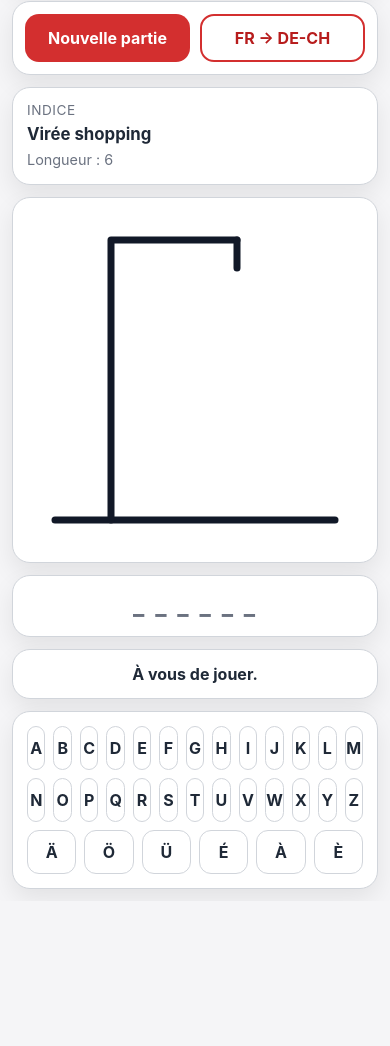
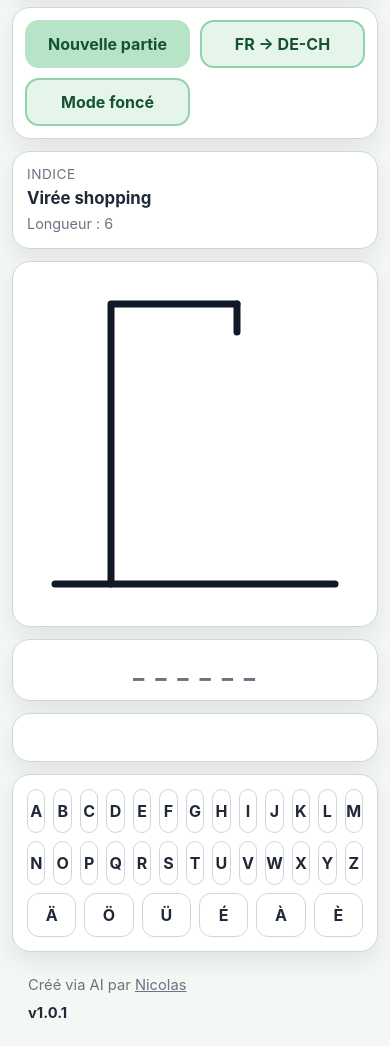
Before and after one commit to NVA-1986/Pendu-2, a website with bundled scripts: page frontend/index.html in a window 390 px wide. Shown: the part 105-1151 px from the top of the page. Before the commit the page ends 1006 px from the top, so only its background shows below. Built offline with nearby package versions, Linux system fonts and the light colour scheme; no server answers; files whose address does not match are found by name.

Commit message:
feat: thème sombre, footer et Matomo
- renomme l'interface avec le titre 'Jeu de pendu en Suisse-allemand'
- supprime le statut initial inutile et ajoute un footer avec mailto et version 1.0.1
- ajoute un mode sombre persistant côté client
- passe les boutons principaux en vert pâle
- ajoute l'intégration Matomo configurable via variables d'environnement
- expose /config.js et met à jour le cache service worker

```diff
--- a/frontend/css/style.css
+++ b/frontend/css/style.css
@@ -3,17 +3,33 @@
 }
 
 :root {
-  color-scheme: light;
-  --bg: #f5f5f7;
+  color-scheme: light dark;
+  --bg: #f4f8f4;
   --panel: #ffffff;
   --text: #1f2937;
   --muted: #6b7280;
-  --primary: #d32f2f;
-  --primary-dark: #b71c1c;
+  --primary: #b7e4c7;
+  --primary-dark: #8fd3aa;
+  --primary-text: #14532d;
   --success: #2e7d32;
   --danger: #455a64;
   --border: #d1d5db;
   --shadow: 0 10px 24px rgba(0, 0, 0, 0.08);
+}
+
+html.theme-dark,
+body.theme-dark {
+  --bg: #0f1720;
+  --panel: #16202b;
+  --text: #e5e7eb;
+  --muted: #9ca3af;
+  --primary: #345f43;
+  --primary-dark: #4f8f63;
+  --primary-text: #eafff0;
+  --success: #7ddc8a;
+  --danger: #f87171;
+  --border: #2b3947;
+  --shadow: 0 10px 24px rgba(0, 0, 0, 0.28);
 }
 
 html,
@@ -82,15 +98,20 @@ button {
   border-radius: 14px;
   padding: 0 16px;
   background: var(--primary);
-  color: #fff;
+  color: var(--primary-text);
   font-weight: 700;
   cursor: pointer;
 }
 
 .action-btn--ghost {
-  background: #fff;
-  color: var(--primary-dark);
-  border: 2px solid var(--primary);
+  background: #e6f5ec;
+  color: var(--primary-text);
+  border: 2px solid var(--primary-dark);
+}
+
+html.theme-dark .action-btn--ghost,
+body.theme-dark .action-btn--ghost {
+  background: #1f2e24;
 }
 
 .hint-card,
@@ -198,6 +219,7 @@ button {
   text-align: center;
   font-weight: 700;
   color: var(--text);
+  min-height: 1.2em;
 }
 
 .keyboard {
@@ -252,6 +274,33 @@ button {
   cursor: not-allowed;
 }
 
+.app-footer {
+  display: flex;
+  justify-content: space-between;
+  gap: 10px;
+  align-items: center;
+  padding: 12px 16px;
+  font-size: 0.92rem;
+  color: var(--muted);
+}
+
+.app-footer a {
+  color: inherit;
+}
+
+.app-version {
+  font-weight: 700;
+  color: var(--text);
+}
+
+@media (max-width: 520px) {
+  .controls,
+  .app-footer {
+    flex-direction: column;
+    align-items: stretch;
+  }
+}
+
 @media (min-width: 700px) {
   body {
     padding: 20px;
--- a/frontend/index.html
+++ b/frontend/index.html
@@ -6,20 +6,32 @@
     <meta name="theme-color" content="#D32F2F" />
     <meta name="apple-mobile-web-app-capable" content="yes" />
     <meta name="apple-mobile-web-app-status-bar-style" content="default" />
-    <title>Pendu Schwiiz</title>
+    <script>
+      (function () {
+        try {
+          var theme = localStorage.getItem('pendu-schwiiz-theme');
+          if (!theme) {
+            theme = window.matchMedia && window.matchMedia('(prefers-color-scheme: dark)').matches ? 'dark' : 'light';
+          }
+          if (theme === 'dark') document.documentElement.classList.add('theme-dark');
+        } catch (e) {}
+      })();
+    </script>
+    <title>Jeu de pendu en Suisse-allemand</title>
     <link rel="manifest" href="/manifest.json" />
     <link rel="stylesheet" href="/css/style.css" />
+    <script src="/config.js"></script>
   </head>
   <body>
     <main class="app-shell">
       <header class="app-header">
-        <h1>Pendu Schwiiz</h1>
-        <p class="subtitle">Jeu de pendu mobile-first en suisse-allemand</p>
+        <h1>Jeu de pendu en Suisse-allemand</h1>
       </header>
 
       <section class="controls" aria-label="Actions de jeu">
         <button id="new-game-btn" class="action-btn" type="button">Nouvelle partie</button>
         <button id="direction-btn" class="action-btn action-btn--ghost" type="button">FR → DE-CH</button>
+        <button id="theme-btn" class="action-btn action-btn--ghost" type="button" aria-pressed="false">Mode foncé</button>
       </section>
 
       <section class="hint-card" aria-live="polite">
@@ -65,12 +77,19 @@
       </section>
 
       <section class="status-card" aria-live="polite">
-        <div id="status-text" class="status-text">Nouvelle partie prête.</div>
+        <div id="status-text" class="status-text"></div>
       </section>
 
       <section class="keyboard-card" aria-label="Clavier virtuel">
         <div id="keyboard" class="keyboard"></div>
       </section>
+
+      <footer class="app-footer">
+        <div>
+          Créé via AI par <a href="mailto:info@418.ch">Nicolas</a>
+        </div>
+        <div id="app-version" class="app-version">v1.0.1</div>
+      </footer>
     </main>
 
     <script type="module" src="/js/app.js"></script>
--- a/frontend/js/app.js
+++ b/frontend/js/app.js
@@ -8,6 +8,7 @@ import {
 } from './keyboard.js';
 import { setHangmanErrors, resetHangman } from './hangman.js';
 import { queueAndSyncStat, startStatsSync } from './stats-sync.js';
+import { setupMatomo } from './matomo.js';
 
 const MAX_ERRORS = 7;
 const PLAYER_ID_KEY = 'pendu-schwiiz-player-id';
@@ -21,7 +22,9 @@ const els = {
   hintMeta: document.getElementById('hint-meta'),
   wordDisplay: document.getElementById('word-display'),
   statusText: document.getElementById('status-text'),
-  keyboard: document.getElementById('keyboard')
+  keyboard: document.getElementById('keyboard'),
+  themeBtn: document.getElementById('theme-btn'),
+  appVersion: document.getElementById('app-version')
 };
 
 const state = {
@@ -35,15 +38,26 @@ const state = {
   errors: 0,
   guessedLetters: new Set(),
   lettersTried: [],
-  loading: false
+  loading: false,
+  theme: getSavedTheme()
 };
 
 function getSavedDirection() {
   return localStorage.getItem(DIRECTION_KEY) === 'DE_TO_FR' ? 'DE_TO_FR' : 'FR_TO_DE';
 }
 
+function getSavedTheme() {
+  const saved = localStorage.getItem('pendu-schwiiz-theme');
+  if (saved === 'dark' || saved === 'light') return saved;
+  return window.matchMedia && window.matchMedia('(prefers-color-scheme: dark)').matches ? 'dark' : 'light';
+}
+
 function saveDirection(direction) {
   localStorage.setItem(DIRECTION_KEY, direction);
+}
+
+function saveTheme(theme) {
+  localStorage.setItem('pendu-schwiiz-theme', theme);
 }
 
 function getOrCreatePlayerId() {
@@ -93,6 +107,15 @@ function renderDirectionLabel() {
   els.directionBtn.textContent = state.direction === 'FR_TO_DE' ? 'FR → DE-CH' : 'DE-CH → FR';
 }
 
+function applyTheme(theme) {
+  state.theme = theme;
+  document.body.classList.toggle('theme-dark', theme === 'dark');
+  document.documentElement.classList.toggle('theme-dark', theme === 'dark');
+  els.themeBtn.textContent = theme === 'dark' ? 'Mode clair' : 'Mode foncé';
+  els.themeBtn.setAttribute('aria-pressed', theme === 'dark' ? 'true' : 'false');
+  saveTheme(theme);
+}
+
 function renderHintMeta() {
   const meta = [];
   if (getLengthHint()) meta.push(`Longueur : ${getLengthHint()}`);
@@ -131,7 +154,7 @@ function renderWordDisplay() {
   els.wordDisplay.classList.toggle('is-lost', state.completed && state.result === 'lost');
 }
 
-function updateStatus(message) {
+function updateStatus(message = '') {
   els.statusText.textContent = message;
 }
 
@@ -153,7 +176,7 @@ function resetRoundUi() {
   els.wordDisplay.innerHTML = '';
   els.hintText.textContent = 'Chargement...';
   els.hintMeta.textContent = '';
-  updateStatus('Nouvelle partie en cours…');
+  updateStatus('');
 }
 
 async function loadNewWord() {
@@ -167,7 +190,7 @@ async function loadNewWord() {
     state.loading = false;
     renderHint();
     renderWordDisplay();
-    updateStatus('À vous de jouer.');
+    updateStatus('');
   } catch (error) {
     state.loading = false;
     updateStatus(`Impossible de charger un mot : ${error.message}`);
@@ -311,10 +334,13 @@ function registerPwa() {
 async function init() {
   renderKeyboard(els.keyboard, handleGuess);
   renderDirectionLabel();
+  applyTheme(state.theme);
+  els.appVersion.textContent = `v${window.APP_CONFIG?.version || '1.0.1'}`;
   registerPhysicalKeyboard();
   registerBeforeUnload();
   registerPwa();
   startStatsSync();
+  setupMatomo();
 
   els.newGameBtn.addEventListener('click', () => {
     startNewGame().catch(() => {});
@@ -322,6 +348,10 @@ async function init() {
 
   els.directionBtn.addEventListener('click', () => {
     toggleDirection().catch(() => {});
+  });
+
+  els.themeBtn.addEventListener('click', () => {
+    applyTheme(state.theme === 'dark' ? 'light' : 'dark');
   });
 
   await restorePendingAbandonment();
--- /dev/null
+++ b/frontend/js/matomo.js
@@ -0,0 +1,26 @@
+function normalizeBaseUrl(url) {
+  if (!url) return '';
+  return url.endsWith('/') ? url : `${url}/`;
+}
+
+function setupMatomo() {
+  const config = window.APP_CONFIG || {};
+  const baseUrl = normalizeBaseUrl(config.matomoUrl);
+  const siteId = config.matomoSiteId;
+
+  if (!baseUrl || !siteId) return;
+
+  window._paq = window._paq || [];
+  window._paq.push(['setTrackerUrl', `${baseUrl}matomo.php`]);
+  window._paq.push(['setSiteId', siteId]);
+  window._paq.push(['enableLinkTracking']);
+  window._paq.push(['trackPageView']);
+  window._paq.push(['enableHeartBeatTimer', 15]);
+
+  const script = document.createElement('script');
+  script.async = true;
+  script.src = `${baseUrl}matomo.js`;
+  document.head.appendChild(script);
+}
+
+export { setupMatomo };
--- a/package.json
+++ b/package.json
@@ -1,6 +1,6 @@
 {
   "name": "pendu-schwiiz",
-  "version": "1.0.0",
+  "version": "1.0.1",
   "private": true,
   "type": "commonjs",
   "scripts": {
```
Also changed, not shown: backend/server.js (+15 -2 lines), frontend/service-worker.js (+8 -1 lines), README.md, 1 other file.
